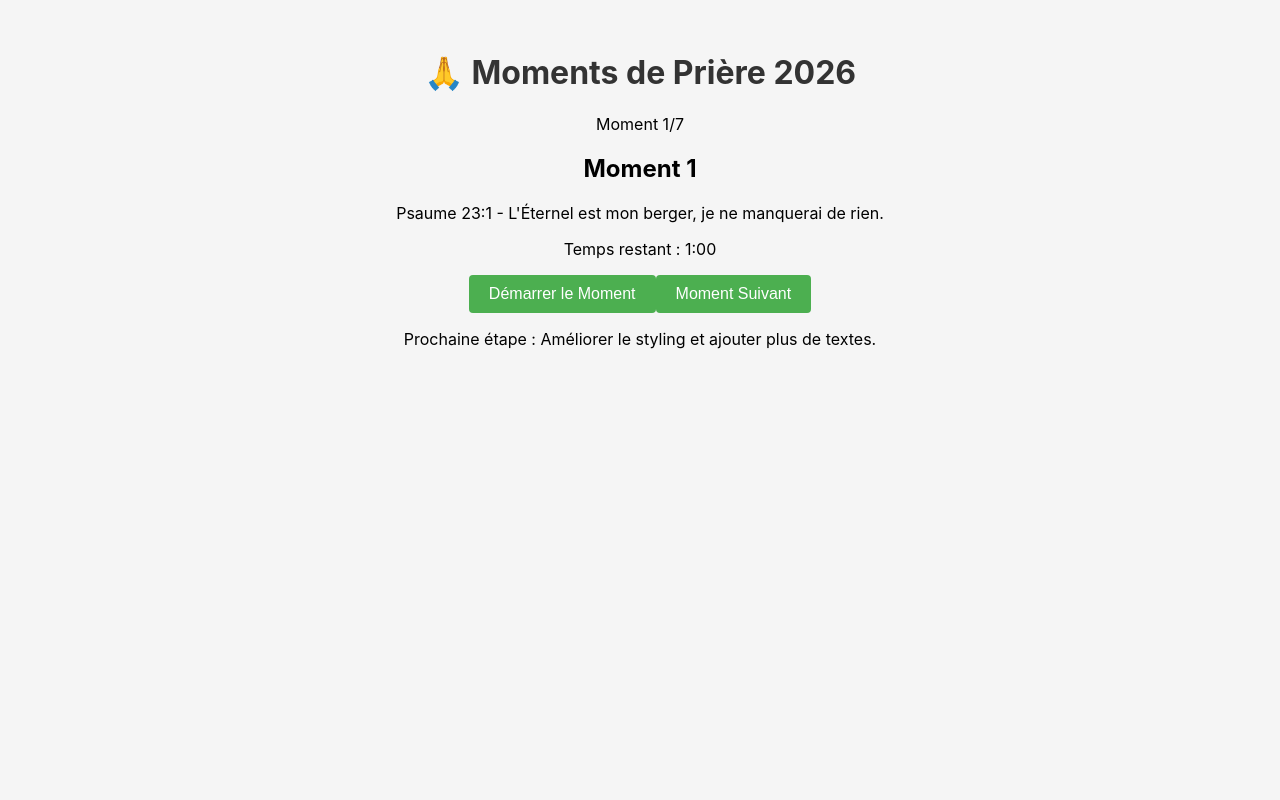
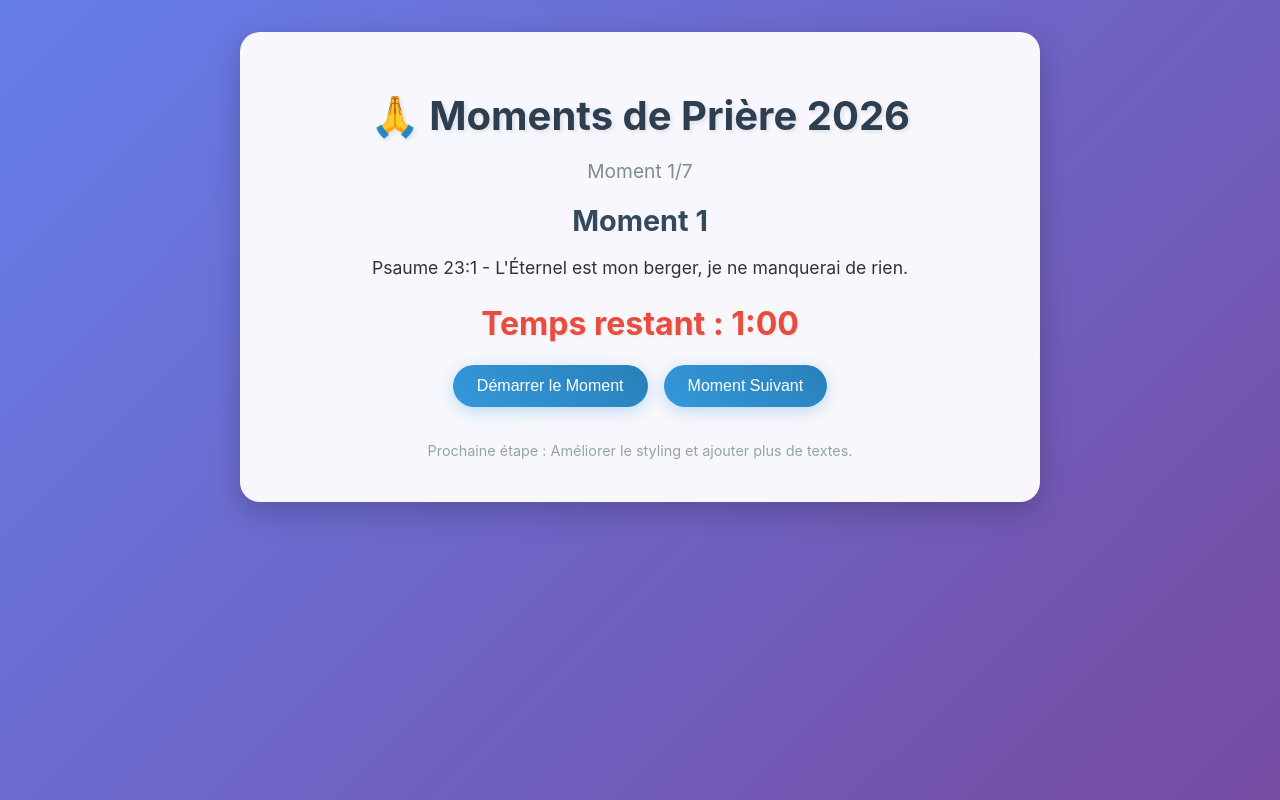
Before and after one commit to wilf974/RDV, a React (Vite) app in the folder frontend/: page / in a window 1280 px wide. Built offline with nearby package versions, Linux system fonts and the light colour scheme.

Commit message:
Amélioration UI/UX : styling CSS, notifications timer, organisation code

```diff
--- a/frontend/src/App.jsx
+++ b/frontend/src/App.jsx
@@ -24,7 +24,13 @@ function App() {
     let interval = null;
     if (isActive && timeLeft > 0) {
       interval = setInterval(() => {
-        setTimeLeft(timeLeft => timeLeft - 1);
+        setTimeLeft(timeLeft => {
+          if (timeLeft === 1) {
+            // Notification quand le timer arrive à zéro
+            alert("Temps écoulé ! Passez au moment suivant.");
+          }
+          return timeLeft - 1;
+        });
       }, 1000);
     } else if (timeLeft === 0) {
       setIsActive(false);
@@ -46,17 +52,19 @@ function App() {
   return (
     <div className="app">
       <h1>🙏 Moments de Prière 2026</h1>
-      <p>Moment {currentMoment + 1}/7</p>
+      <p className="moment-counter">Moment {currentMoment + 1}/7</p>
       <h2>{moments[currentMoment].title}</h2>
       <p>{moments[currentMoment].text}</p>
-      <p>Temps restant : {Math.floor(timeLeft / 60)}:{(timeLeft % 60).toString().padStart(2, '0')}</p>
+      <p className="timer">Temps restant : {Math.floor(timeLeft / 60)}:{(timeLeft % 60).toString().padStart(2, '0')}</p>
+      <div className="buttons">
         <button onClick={startTimer} disabled={isActive}>
           Démarrer le Moment
         </button>
         <button onClick={nextMoment} disabled={isActive}>
           Moment Suivant
         </button>
-      <p>Prochaine étape : Améliorer le styling et ajouter plus de textes.</p>
+      </div>
+      <p className="footer">Prochaine étape : Améliorer le styling et ajouter plus de textes.</p>
     </div>
   );
 }
--- a/frontend/src/index.css
+++ b/frontend/src/index.css
@@ -1,4 +1,4 @@
-/* Styles de base pour l'application */
+/* Styles améliorés pour l'application de Jeûne et Prière 2026 */
 body {
   margin: 0;
   font-family: -apple-system, BlinkMacSystemFont, 'Segoe UI', 'Roboto', 'Oxygen',
@@ -6,30 +6,93 @@ body {
     sans-serif;
   -webkit-font-smoothing: antialiased;
   -moz-osx-font-smoothing: grayscale;
-  background-color: #f5f5f5;
+  background: linear-gradient(135deg, #667eea 0%, #764ba2 100%);
+  min-height: 100vh;
+  color: #333;
 }
 
 #root {
-  max-width: 1280px;
+  max-width: 800px;
   margin: 0 auto;
   padding: 2rem;
   text-align: center;
 }
 
+.app {
+  background: rgba(255, 255, 255, 0.95);
+  border-radius: 20px;
+  padding: 2rem;
+  box-shadow: 0 10px 30px rgba(0, 0, 0, 0.2);
+  backdrop-filter: blur(10px);
+}
+
 h1 {
-  color: #333;
+  color: #2c3e50;
+  font-size: 2.5rem;
+  margin-bottom: 1rem;
+  text-shadow: 2px 2px 4px rgba(0, 0, 0, 0.1);
+}
+
+h2 {
+  color: #34495e;
+  font-size: 1.8rem;
+  margin: 1rem 0;
+}
+
+p {
+  font-size: 1.1rem;
+  line-height: 1.6;
+  margin: 0.5rem 0;
+}
+
+.timer {
+  font-size: 2rem;
+  font-weight: bold;
+  color: #e74c3c;
+  margin: 1rem 0;
+  text-shadow: 1px 1px 2px rgba(0, 0, 0, 0.1);
+}
+
+.buttons {
+  display: flex;
+  justify-content: center;
+  gap: 1rem;
+  margin: 1rem 0;
 }
 
 button {
-  background-color: #4caf50;
+  background: linear-gradient(45deg, #3498db, #2980b9);
   color: white;
-  padding: 10px 20px;
+  padding: 12px 24px;
   border: none;
-  border-radius: 4px;
+  border-radius: 25px;
   cursor: pointer;
-  font-size: 16px;
+  font-size: 1rem;
+  transition: all 0.3s ease;
+  box-shadow: 0 4px 15px rgba(52, 152, 219, 0.3);
 }
 
 button:hover {
-  background-color: #45a049;
+  background: linear-gradient(45deg, #2980b9, #3498db);
+  transform: translateY(-2px);
+  box-shadow: 0 6px 20px rgba(52, 152, 219, 0.4);
 }
+
+button:disabled {
+  background: #bdc3c7;
+  cursor: not-allowed;
+  box-shadow: none;
+  transform: none;
+}
+
+.moment-counter {
+  font-size: 1.2rem;
+  color: #7f8c8d;
+  margin-bottom: 1rem;
+}
+
+.footer {
+  margin-top: 2rem;
+  font-size: 0.9rem;
+  color: #95a5a6;
+}
```
Also changed, not shown: 1 other file (tests, documents, lock files or other folders). Lines whose indentation alone changed are shown as unchanged.
